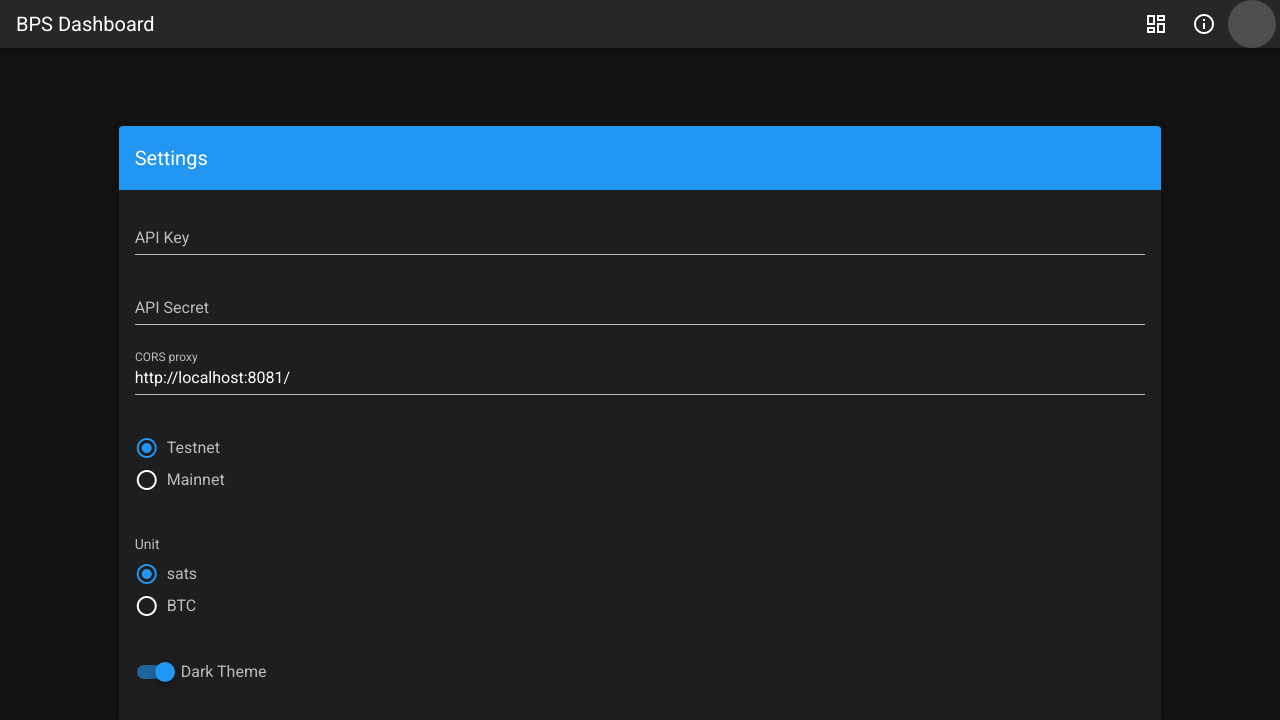
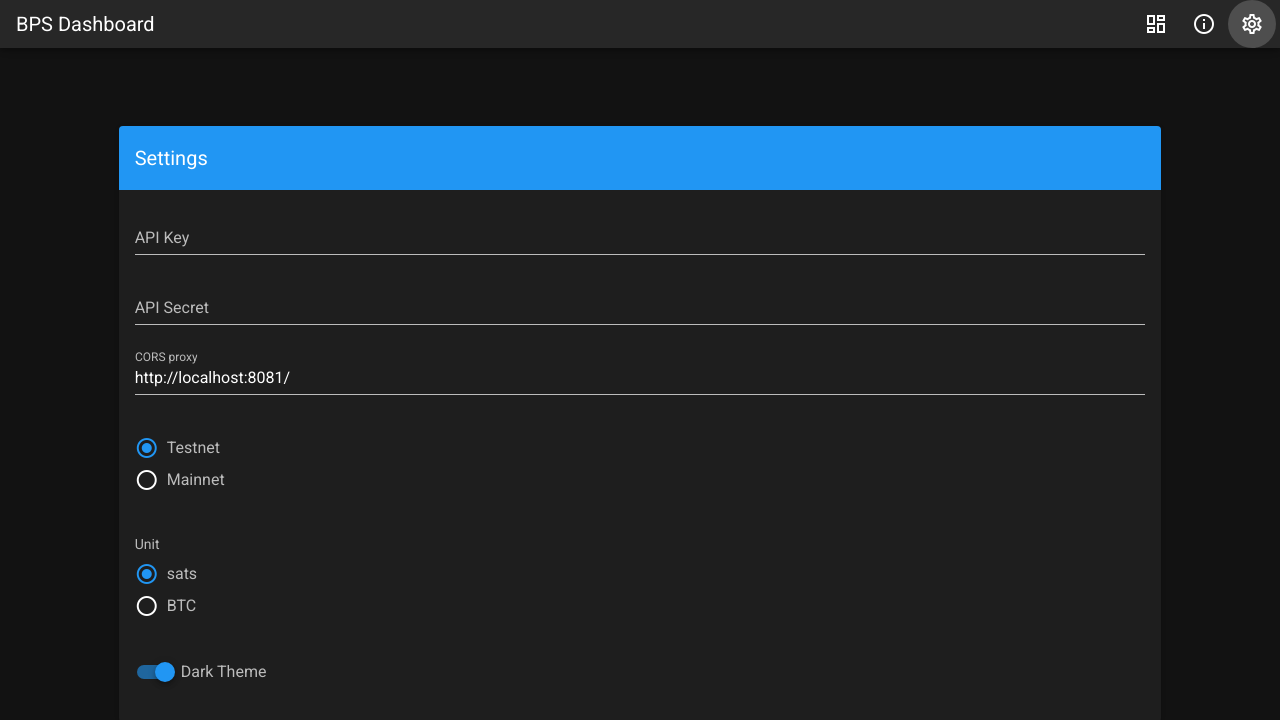
Before and after one commit to whizz/bps-dash, a Vue app: page /settings in a window 1280 px wide. Shown: the top 720 px of the page. Built offline with nearby package versions, Linux system fonts and the light colour scheme.

Commit message:
MDI changed icon name

```diff
--- a/src/components/AppNavigation.vue
+++ b/src/components/AppNavigation.vue
@@ -10,7 +10,7 @@
         <v-icon>mdi-information-outline</v-icon>
       </v-btn>
       <v-btn icon to="/settings">
-        <v-icon>mdi-settings-outline</v-icon>
+        <v-icon>mdi-cog-outline</v-icon>
       </v-btn>
     </v-app-bar>
   </span>
```
